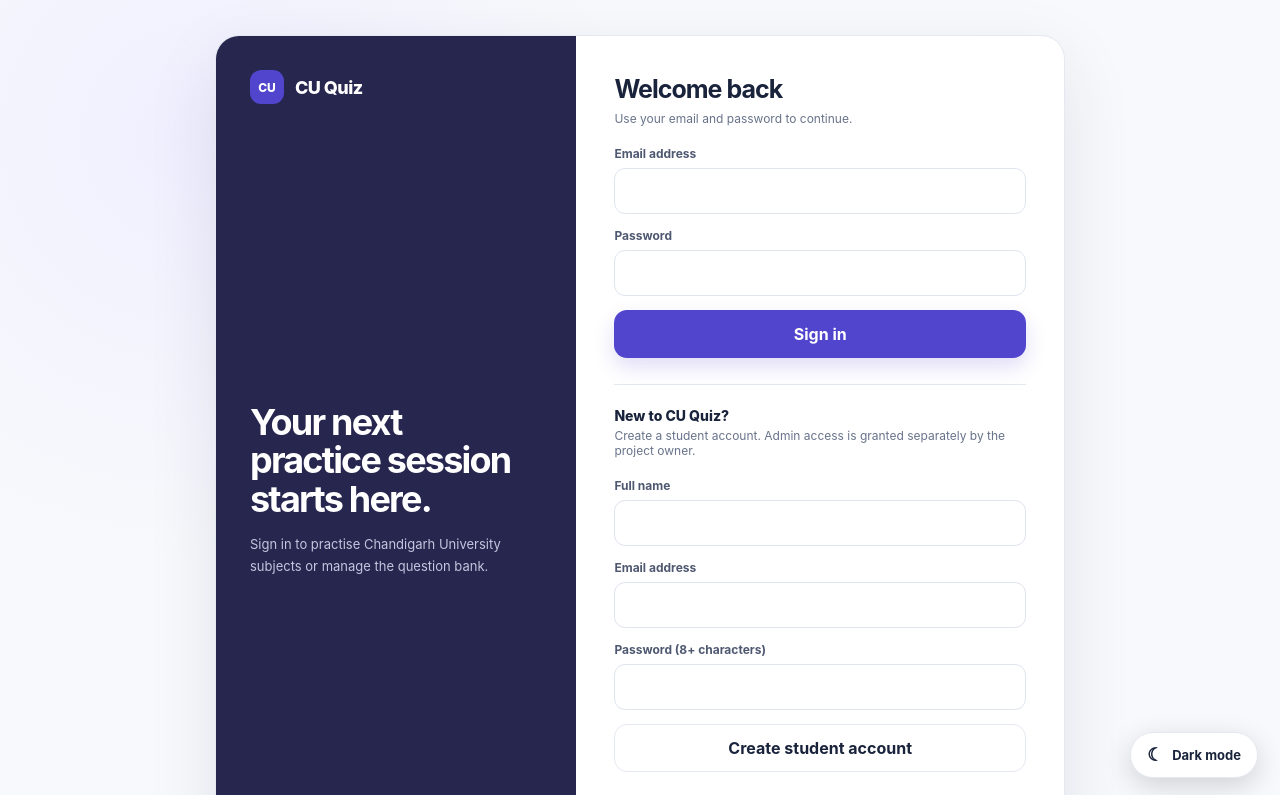
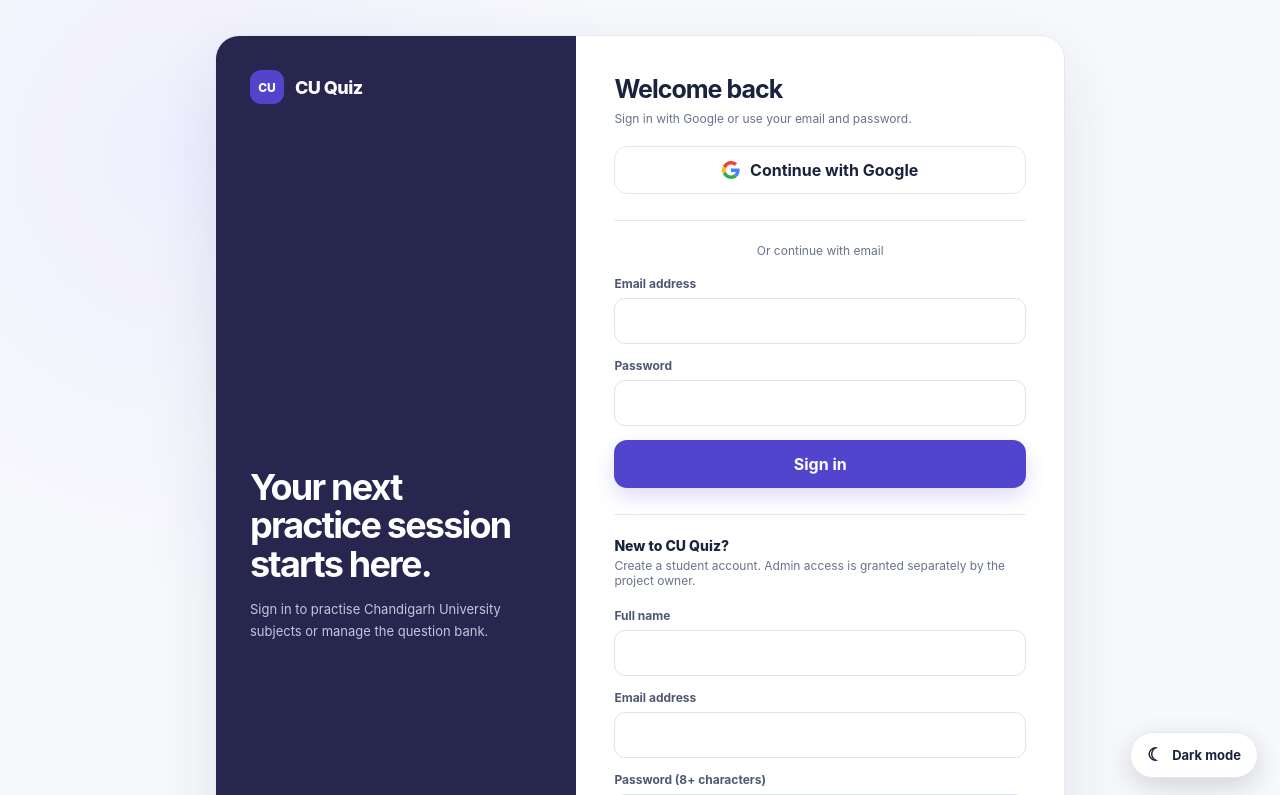
Before and after one commit to RajCodes2006/quiz-maker, a Next.js app: page /login in a window 1280 px wide. Shown: the top 795 px of the page. Built offline with nearby package versions, Linux system fonts and the light colour scheme; no server answers.

Commit message:
Add Google sign-in to login page

```diff
--- a/app/login/page.tsx
+++ b/app/login/page.tsx
@@ -1,5 +1,6 @@
 import Link from "next/link";
 import { signIn, signUp } from "@/app/actions";
+import GoogleSignInButton from "./google-sign-in-button";
 import { isSupabaseConfigured } from "@/lib/supabase/env";
 
 type Props = {
@@ -24,7 +25,7 @@ export default async function LoginPage({ searchParams }: Props) {
         </aside>
         <div className="auth-content">
           <h2>Welcome back</h2>
-          <p>Use your email and password to continue.</p>
+          <p>Sign in with Google or use your email and password.</p>
           {!isSupabaseConfigured() && (
             <div className="notice notice-error">
               Supabase is not connected yet. Copy .env.example to .env.local and add your project URL and publishable key.
@@ -32,6 +33,14 @@ export default async function LoginPage({ searchParams }: Props) {
           )}
           {params.error && <div className="notice notice-error">{params.error}</div>}
           {params.message && <div className="notice">{params.message}</div>}
+
+          {isSupabaseConfigured() && (
+            <>
+              <GoogleSignInButton />
+              <div className="form-divider" />
+              <p className="muted" style={{ textAlign: "center", marginBottom: 18 }}>Or continue with email</p>
+            </>
+          )}
 
           <form action={signIn}>
             <div className="field"><label htmlFor="login-email">Email address</label><input id="login-email" name="email" type="email" autoComplete="email" required /></div>
```
